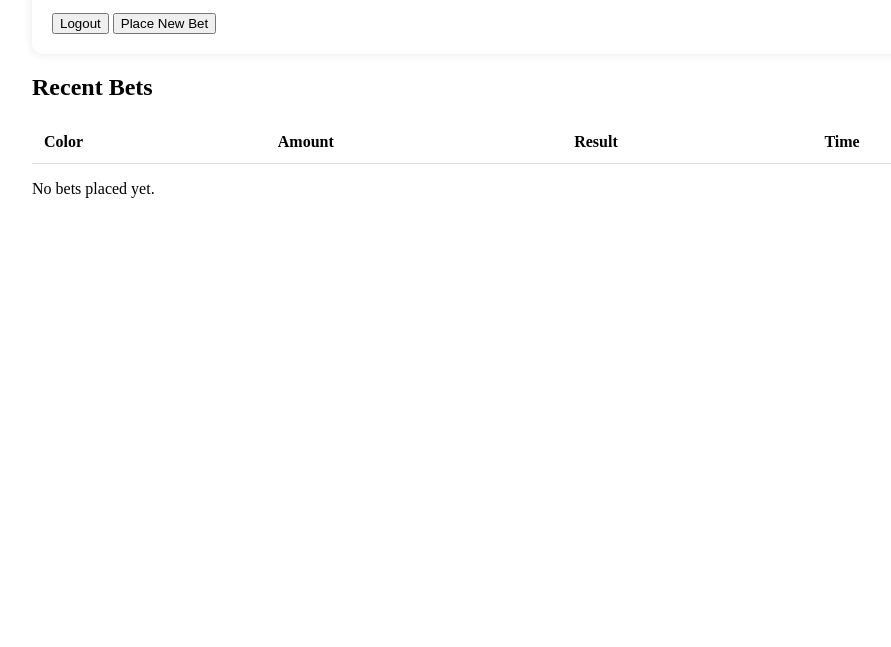
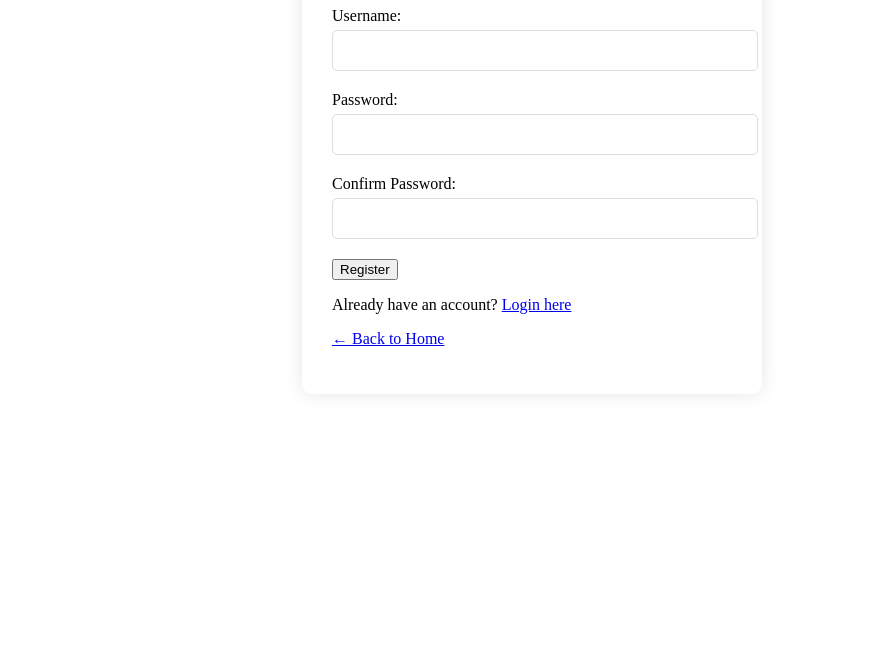
Before and after one commit to Syed9536/colorgames, a plain HTML site: page dashboard.html in a window 1280 px wide. Shown: the part 153-800 px from the top of the page, without its empty margins (108-999 px from the left). Drawn offline with Linux system fonts and the light colour scheme.

Commit message:
dashboard.html

```diff
--- a/dashboard.html
+++ b/dashboard.html
@@ -1,96 +1,115 @@
 <!DOCTYPE html>
 <html>
 <head>
-    <title>Dashboard - Color Game</title>
+    <title>Register - Color Game</title>
     <link rel="stylesheet" href="styles.css">
     <style>
-        /* Dashboard-Specific Styles */
-        .dashboard-container {
-            padding: 20px;
-            max-width: 1000px;
-            margin: auto;
+        /* Registration Page Styles */
+        .register-container {
+            max-width: 400px;
+            margin: 50px auto;
+            padding: 30px;
+            border-radius: 10px;
+            box-shadow: 0 0 20px rgba(0,0,0,0.1);
+            background: white;
         }
-        .user-card {
-            background: #fff;
-            border-radius: 10px;
-            padding: 20px;
-            box-shadow: 0 0 10px rgba(0,0,0,0.1);
+        .form-group {
             margin-bottom: 20px;
         }
-        .recent-bets table {
+        input[type="text"],
+        input[type="password"] {
             width: 100%;
-            border-collapse: collapse;
+            padding: 12px;
+            border: 1px solid #ddd;
+            border-radius: 5px;
+            margin-top: 5px;
         }
-        th, td {
-            padding: 12px;
-            text-align: left;
-            border-bottom: 1px solid #ddd;
+        .success-msg {
+            color: green;
+            margin: 10px 0;
+        }
+        .error-msg {
+            color: red;
+            margin: 10px 0;
         }
     </style>
 </head>
 <body>
-    <div class="dashboard-container">
-        <!-- Header -->
-        <div class="user-card">
-            <h1>Welcome, <span id="username">Guest</span>!</h1>
-            <p>Balance: ₹<span id="balance">0</span></p>
-            <button onclick="logout()">Logout</button>
-            <a href="bet.html"><button>Place New Bet</button></a>
-        </div>
+    <div class="register-container">
+        <h1>Create Account</h1>
+        <div id="message" class="message"></div>
 
-        <!-- Recent Bets -->
-        <div class="recent-bets">
-            <h2>Recent Bets</h2>
-            <table id="betsTable">
-                <thead>
-                    <tr>
-                        <th>Color</th>
-                        <th>Amount</th>
-                        <th>Result</th>
-                        <th>Time</th>
-                    </tr>
-                </thead>
-                <tbody id="betsBody">
-                    <!-- Bets will load here -->
-                </tbody>
-            </table>
-            <p id="noBets">No bets placed yet.</p>
-        </div>
+        <!-- Registration Form -->
+        <form id="registerForm">
+            <div class="form-group">
+                <label>Username:</label>
+                <input type="text" id="username" required>
+            </div>
+
+            <div class="form-group">
+                <label>Password:</label>
+                <input type="password" id="password" required>
+            </div>
+
+            <div class="form-group">
+                <label>Confirm Password:</label>
+                <input type="password" id="confirmPassword" required>
+            </div>
+
+            <button type="button" onclick="register()" class="register-btn">Register</button>
+        </form>
+
+        <p>Already have an account? <a href="login.html">Login here</a></p>
+        <p><a href="index.html">← Back to Home</a></p>
     </div>
 
     <script>
-        // Check if user is logged in
-        const currentUser = JSON.parse(localStorage.getItem('currentUser'));
-        if (!currentUser) {
-            window.location.href = 'login.html'; // Redirect to login
-        }
+        // Registration Function
+        function register() {
+            const username = document.getElementById('username').value;
+            const password = document.getElementById('password').value;
+            const confirmPassword = document.getElementById('confirmPassword').value;
+            const messageEl = document.getElementById('message');
 
-        // Load User Data
-        document.getElementById('username').textContent = currentUser.username;
-        document.getElementById('balance').textContent = currentUser.balance || 0;
+            // Reset message
+            messageEl.className = '';
+            messageEl.textContent = '';
 
-        // Load Recent Bets from localStorage
-        const bets = JSON.parse(localStorage.getItem('bets')) || [];
-        const betsBody = document.getElementById('betsBody');
-        const noBetsMsg = document.getElementById('noBets');
+            // Basic Validation
+            if(password !== confirmPassword) {
+                messageEl.className = 'error-msg';
+                messageEl.textContent = 'Passwords do not match!';
+                return;
+            }
 
-        if (bets.length > 0) {
-            noBetsMsg.style.display = 'none';
-            betsBody.innerHTML = bets.filter(bet => bet.user === currentUser.username)
-                .map(bet =>
-                    <tr>
-                        <td>${bet.color}</td>
-                        <td>₹${bet.amount}</td>
-                        <td>${bet.result || 'Pending'}</td>
-                        <td>${new Date(bet.timestamp).toLocaleString()}</td>
-                    </tr>
-                ).join('');
-        }
+            // Check existing users
+            const users = JSON.parse(localStorage.getItem('users')) || [];
+            const userExists = users.some(u => u.username === username);
 
-        // Logout Function
-        function logout() {
-            localStorage.removeItem('currentUser');
-            window.location.href = 'login.html';
+            if(userExists) {
+                messageEl.className = 'error-msg';
+                messageEl.textContent = 'Username already taken!';
+                return;
+            }
+
+            // Create new user
+            const newUser = {
+                username: username,
+                password: password, // Note: Real apps mein password encrypt karo
+                balance: 1000, // Starting balance
+                joined: Date.now()
+            };
+
+            users.push(newUser);
+            localStorage.setItem('users', JSON.stringify(users));
+
+            // Success message
+            messageEl.className = 'success-msg';
+            messageEl.textContent = 'Registration successful! Redirecting...';
+
+            // Auto-login aur redirect
+            localStorage.setItem('currentUser', JSON.stringify(newUser));
+            setTimeout(() => window.location.href = "dashboard.html", 1500);
         }
     </script>
 </body>
```
